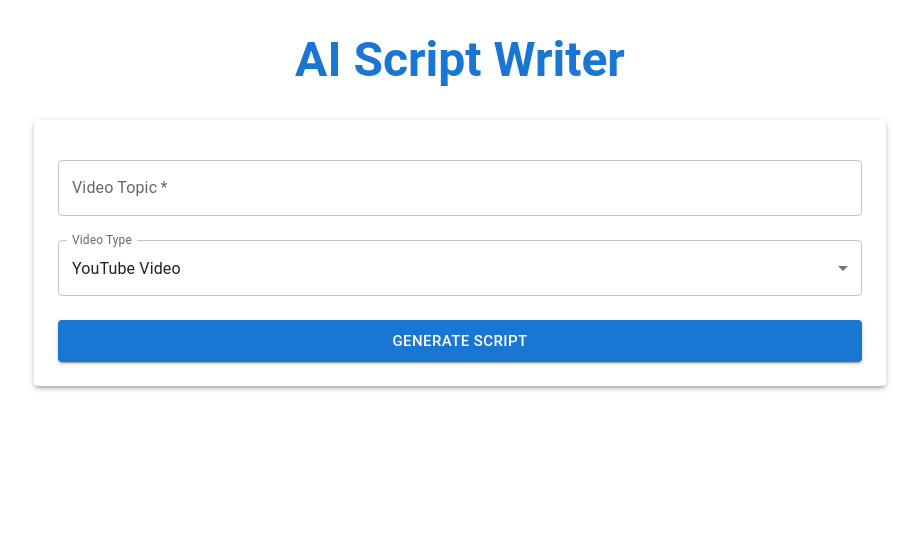
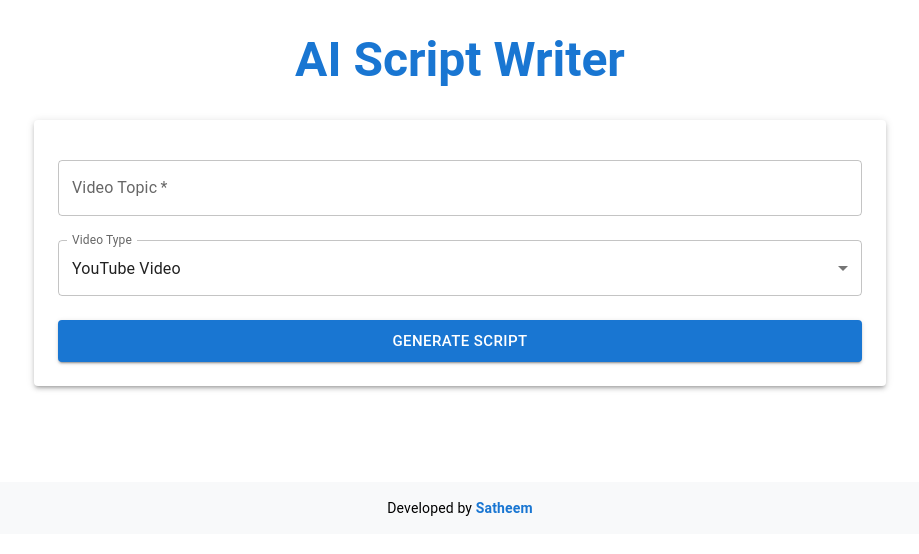
Before and after one commit to satheem/video-script-writer, a React (Create React App) app in the folder video-script-writer/: page / in a window 1280 px wide. Shown: the top 554 px of the page, without its empty margins (180-1099 px from the left). Built offline with nearby package versions, Linux system fonts and the light colour scheme.

Commit message:
Added footer with clickable link for Satheem

```diff
--- a/video-script-writer/src/App.js
+++ b/video-script-writer/src/App.js
@@ -10,6 +10,7 @@ import {
   CircularProgress,
   Alert
 } from '@mui/material';
+import Footer from './Footer'; // Import Footer Component
 
 function App() {
   const [topic, setTopic] = useState('');
@@ -51,6 +52,7 @@ function App() {
   };
 
   return (
+    <>
       <Container maxWidth="md" sx={{ py: 4 }}>
         <Typography
           variant="h3"
@@ -129,6 +131,9 @@ function App() {
           </Paper>
         )}
       </Container>
+
+      <Footer /> {/* Footer added here */}
+    </>
   );
 }
 
--- /dev/null
+++ b/video-script-writer/src/Footer.js
@@ -0,0 +1,30 @@
+import React from "react";
+import { Box, Typography, Link } from "@mui/material";
+
+const Footer = () => {
+  return (
+    <Box
+      component="footer"
+      sx={{
+        textAlign: "center",
+        py: 2,
+        backgroundColor: "#f8f9fa",
+        mt: 4,
+      }}
+    >
+      <Typography variant="body2">
+        Developed by{" "}
+        <Link
+          href="https://github.com/satheem" // Replace with your actual link
+          target="_blank"
+          rel="noopener noreferrer"
+          sx={{ fontWeight: "bold", color: "primary.main", textDecoration: "none" }}
+        >
+          Satheem
+        </Link>
+      </Typography>
+    </Box>
+  );
+};
+
+export default Footer;
```
Lines whose indentation alone changed are shown as unchanged.
